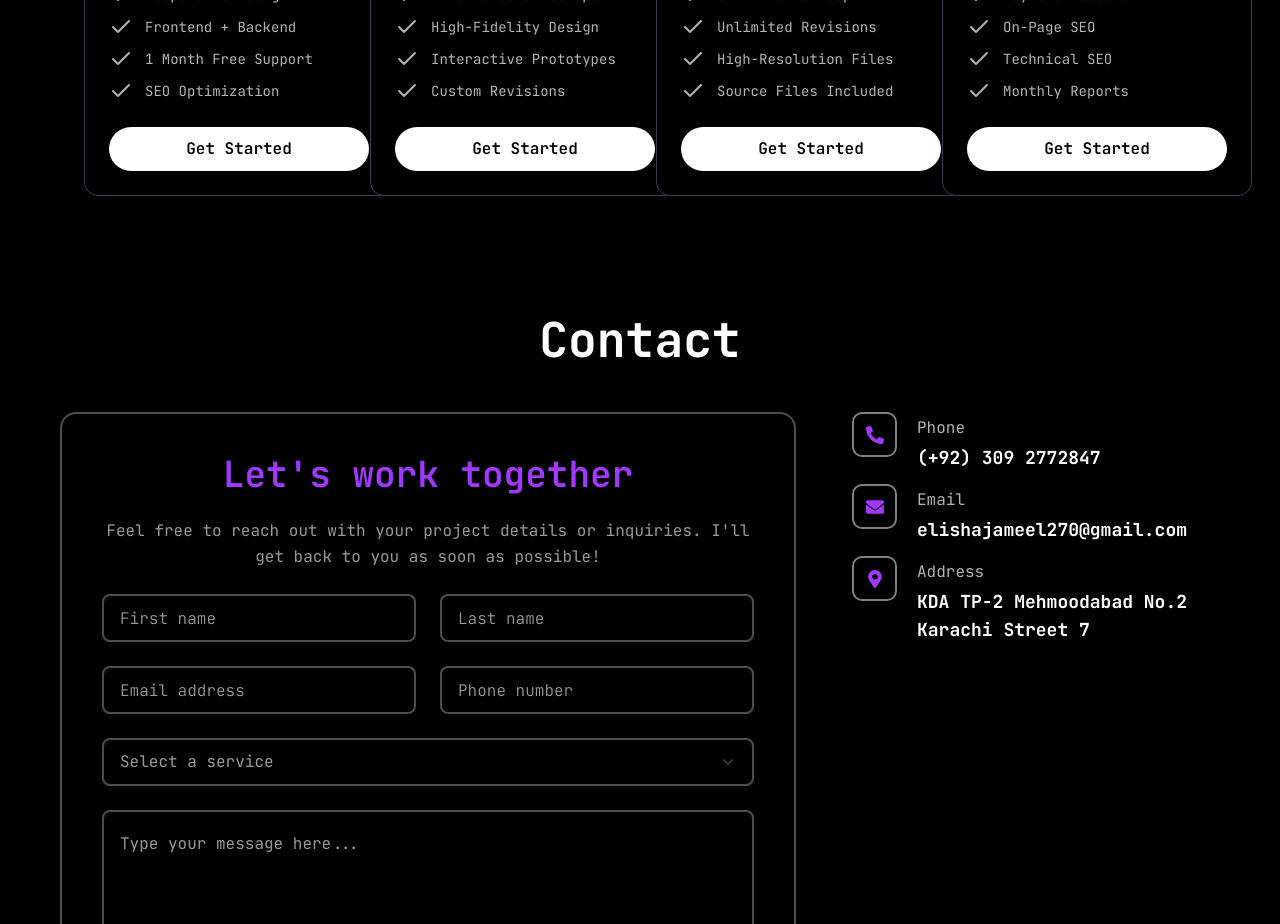
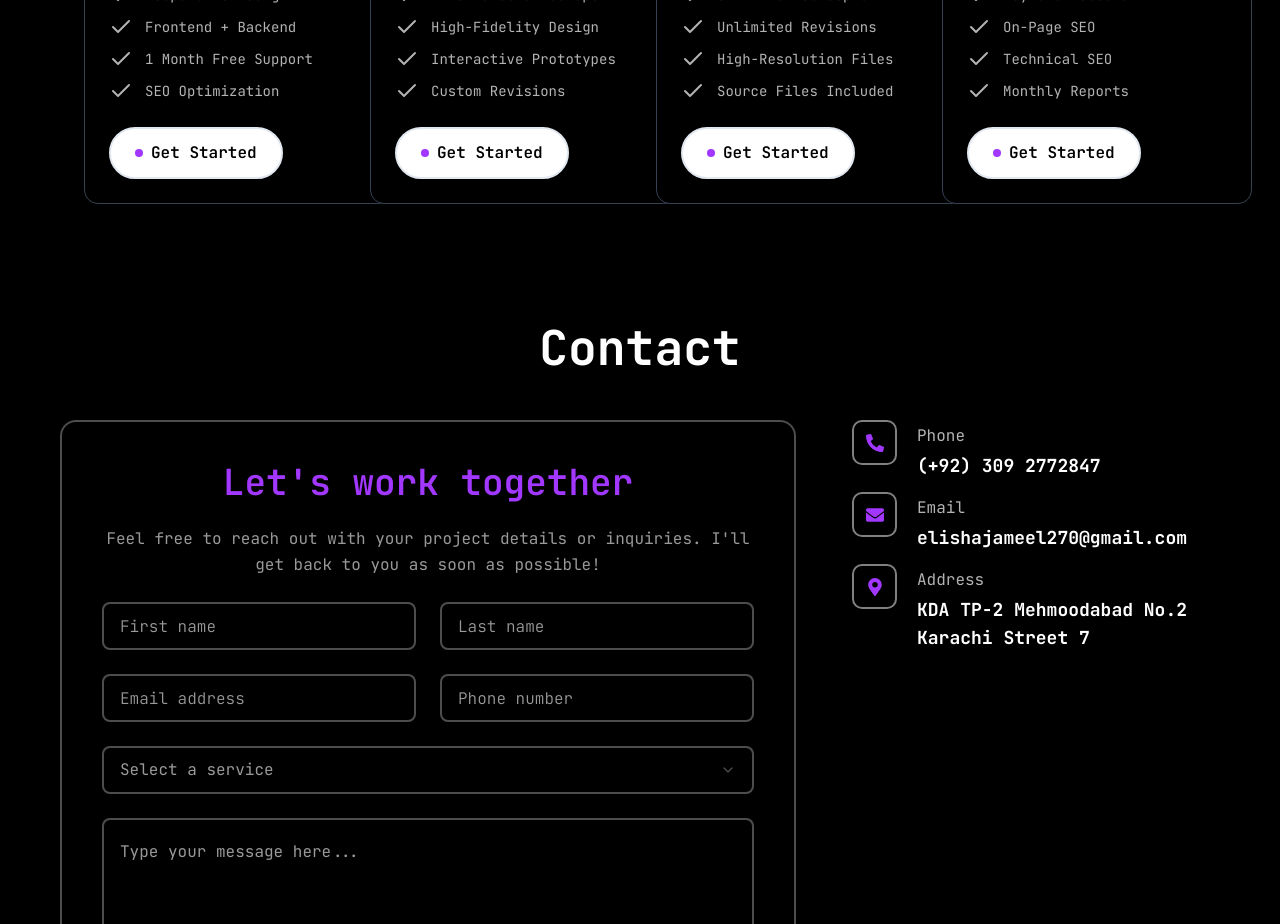
Before and after one commit to elishabhatti/elisha-portfolio, a Next.js app: page / in a window 1280 px wide. Shown: the part 3540-4464 px from the top of the page. Built offline with nearby package versions, Linux system fonts and the light colour scheme.

Commit message:
added inter active hover btn for get started

```diff
--- a/components/pages/Pricing.jsx
+++ b/components/pages/Pricing.jsx
@@ -6,6 +6,7 @@ import Link from "next/link";
 import { motion } from "framer-motion";
 import pricing from "../../json/pricing.json";
 import { Check } from "lucide-react";
+import { InteractiveHoverButton } from "../magicui/interactive-hover-button";
 
 export default function Pricing() {
   return (
@@ -52,9 +53,9 @@ export default function Pricing() {
                   ))}
                 </ul>
                 <Link href="#contact">
-                  <Button className="w-full bg-white text-black hover:bg-purple-700">
+                  <InteractiveHoverButton className="text-black text-center">
                     Get Started
-                  </Button>
+                  </InteractiveHoverButton>
                 </Link>
               </CardContent>
             </Card>
```
